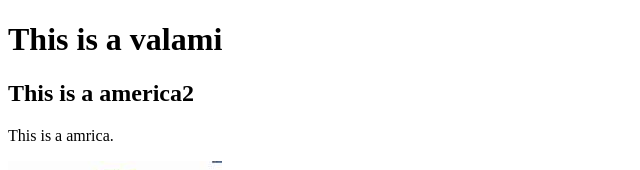
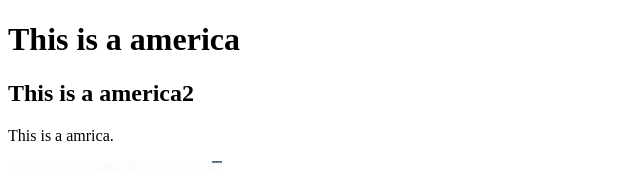
Before and after one commit to l3hn3r/shop, a plain HTML site: page index.html in a window 1280 px wide. Shown: the top 170 px of the page, 0-640 px from the left. Drawn offline with Linux system fonts and the light colour scheme.

Commit message:
Update index.html

```diff
--- a/index.html
+++ b/index.html
@@ -3,7 +3,7 @@
 <title>HTML Tutorial</title>
 <body>
 
-<h1>This is a valami</h1>
+<h1>This is a america</h1>
    <h2>This is a america2</h2>
 <p>This is a amrica.</p>
 
```
